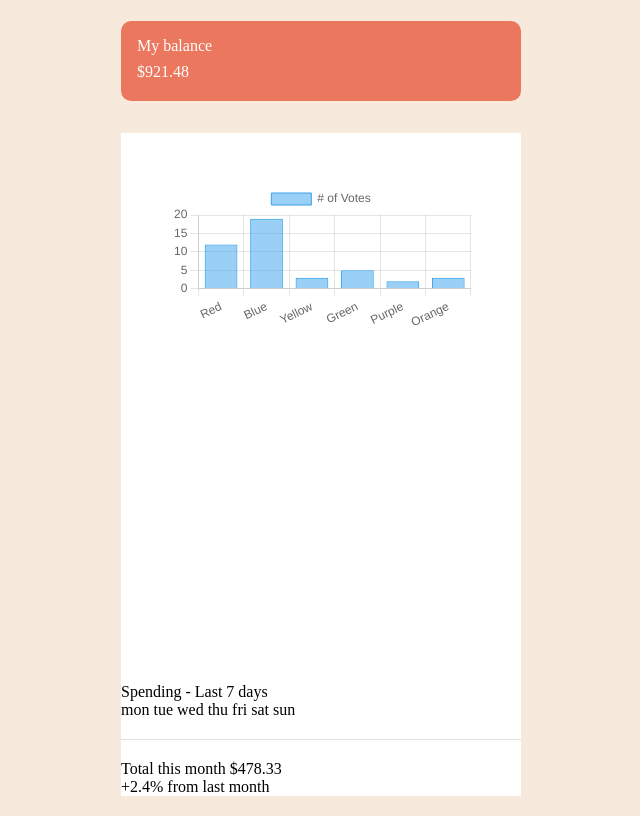
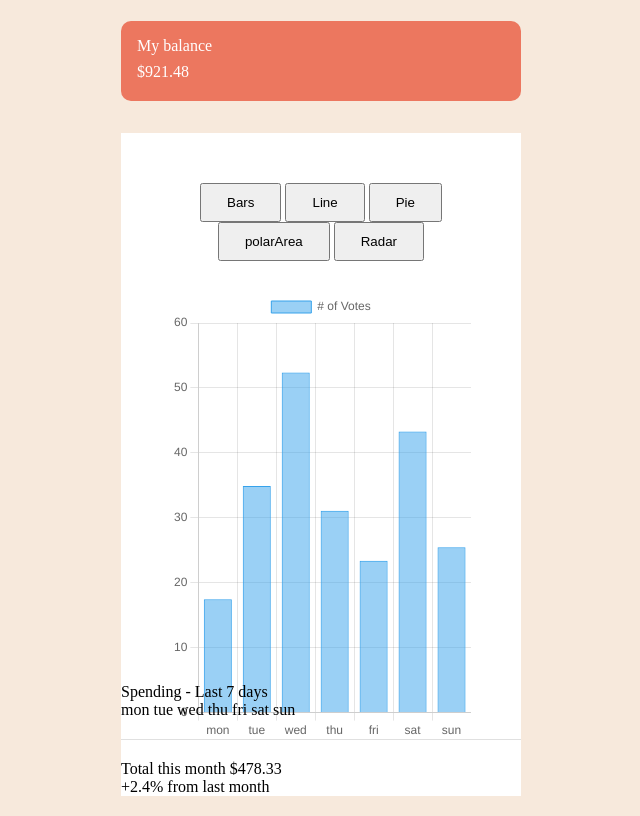
Before and after one commit to yojjal060/jsLearning, a plain HTML site: page expense-chart/index.html in a window 1280 px wide. Shown: the whole page, without its empty margins (319-959 px from the left). Drawn offline with nearby package versions, Linux system fonts and the light colour scheme.

Commit message:
added different chart to show

```diff
--- a/expense-chart/app.js
+++ b/expense-chart/app.js
@@ -1,12 +1,23 @@
 const ctx = document.getElementById('myChart');
 
+fetch('data.json')
+.then(function(response){
+    if(response.ok == true){
+        return response.json();
+    }
+})
+.then(function(data){
+    createChart(data,'bar');
+});
+
+function createChart(data,type){
   new Chart(ctx, {
-    type: 'bar',
+    type: type,
     data: {
-      labels: ['Red', 'Blue', 'Yellow', 'Green', 'Purple', 'Orange'],
+      labels: data.map(row=>row.day),
       datasets: [{
         label: '# of Votes',
-        data: [12, 19, 3, 5, 2, 3],
+        data: data.map(row=>row.amount),
         borderWidth: 1
       }]
     },
@@ -15,6 +26,8 @@ const ctx = document.getElementById('myChart');
         y: {
           beginAtZero: true
         }
-      }
+      },
+      maintainAspectRatio:false
     }
   });
+}
--- a/expense-chart/index.html
+++ b/expense-chart/index.html
@@ -21,6 +21,13 @@
 
     <div class="body-section">
       <div class="chart">
+        <div class="chart_types">
+          <button onclick="setChartType('bar')">Bars</button>
+          <button onclick="setChartType('line')">Line</button>
+          <button onclick="setChartType('doughnut')">Pie</button>
+          <button onclick="setChartType('polarArea')">polarArea</button>
+          <button onclick="setChartType('radar')">Radar</button>
+        </div>
         <canvas id="myChart"></canvas>
       </div>
     Spending - Last 7 days <br>
```
